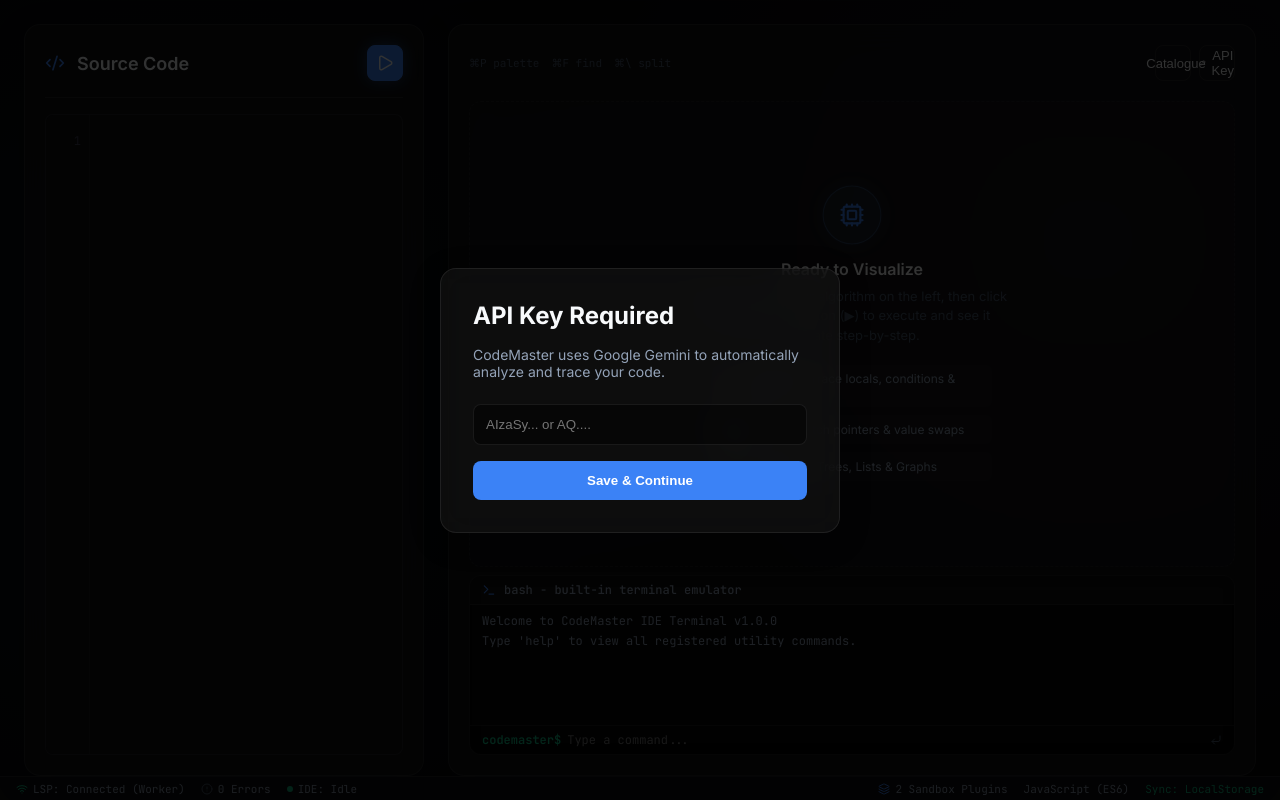
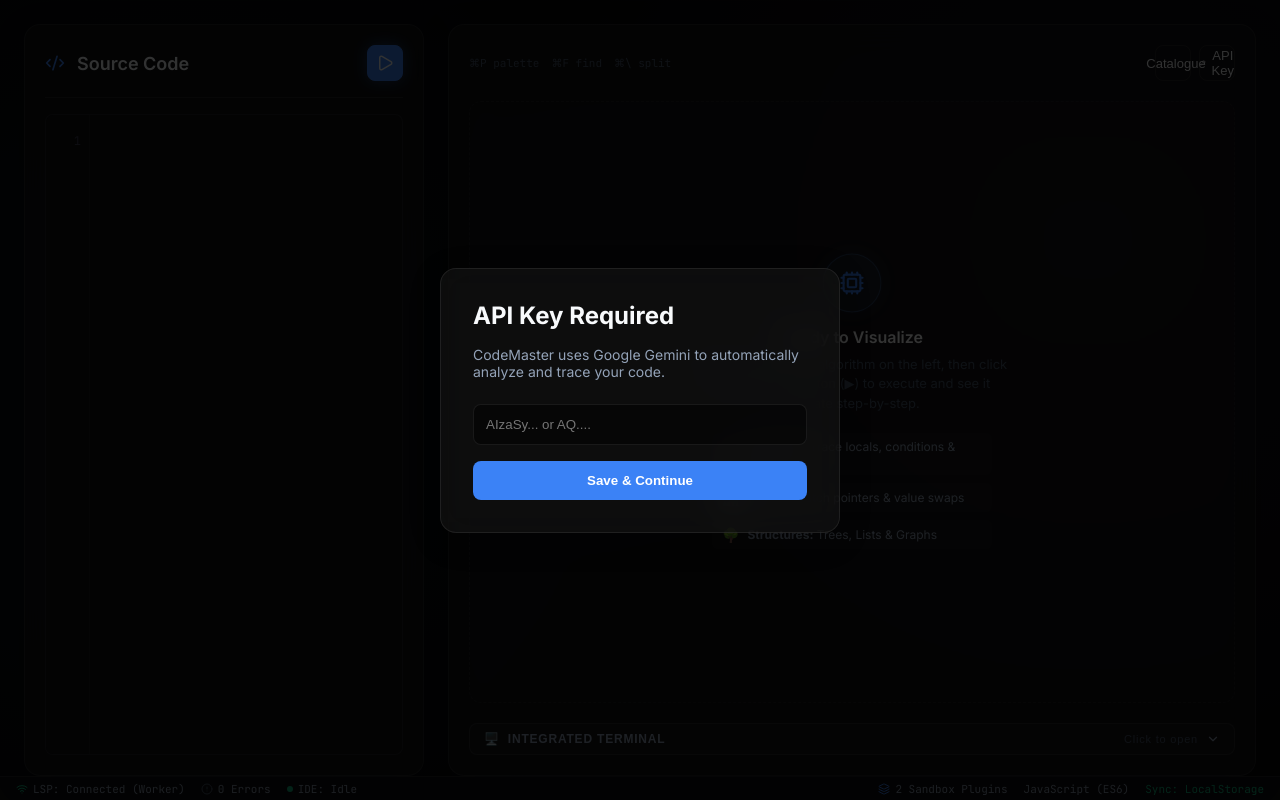
Before and after one commit to Pra0530/friendly-meitner, a React (Vite) app: page / in a window 1280 px wide. Built offline with nearby package versions, Linux system fonts and the light colour scheme.

Commit message:
Make integrated terminal collapsible and closed by default to neat the visualizer canvas layout

```diff
--- a/src/App.jsx
+++ b/src/App.jsx
@@ -9,7 +9,7 @@
 import StatusBar from './components/StatusBar';
 import { generateExecutionTrace } from './services/aiService';
 import { pluginManager } from './services/pluginManager';
-import { Key, BookOpen, Cpu } from 'lucide-react';
+import { Key, BookOpen, Cpu, ChevronDown, ChevronUp } from 'lucide-react';
 import { motion } from 'framer-motion';
 
 const getInitialKey = () => {
@@ -36,6 +36,7 @@
   const [isFindOpen, setIsFindOpen] = useState(false);
   const [isSplitView, setIsSplitView] = useState(false);
   const [diagnostics, setDiagnostics] = useState([]);
+  const [isTerminalOpen, setIsTerminalOpen] = useState(false);
 
   const [aiData, setAiData] = useState(null);
 
@@ -317,13 +318,45 @@
             </div>
           )}
 
-          {/* Terminal at the bottom */}
-          <div style={{ flexShrink: 0 }}>
-            <TerminalEmulator
-              code={editorCode}
-              onPlay={handlePlay}
-              lspDiagnostics={diagnostics}
-            />
+          {/* Collapsible Terminal */}
+          <div style={{ flexShrink: 0, marginTop: '12px' }}>
+            <button
+              onClick={() => setIsTerminalOpen(v => !v)}
+              style={{
+                width: '100%',
+                background: 'rgba(255,255,255,0.03)',
+                border: '1px solid var(--border-glass)',
+                borderRadius: isTerminalOpen ? '8px 8px 0 0' : '8px',
+                padding: '8px 14px',
+                display: 'flex',
+                alignItems: 'center',
+                justifyContent: 'space-between',
+                cursor: 'pointer',
+                color: 'var(--text-secondary)',
+                fontSize: '12px',
+                fontWeight: '600',
+                letterSpacing: '0.8px'
+              }}
+            >
+              <div style={{ display: 'flex', alignItems: 'center', gap: '8px' }}>
+                <span style={{ fontSize: '12px' }}>🖥️</span>
+                <span>INTEGRATED TERMINAL</span>
+              </div>
+              <div style={{ display: 'flex', alignItems: 'center', gap: '8px' }}>
+                <span style={{ fontSize: '11px', color: 'var(--text-muted)', fontWeight: '400' }}>
+                  {isTerminalOpen ? "Click to hide" : "Click to open"}
+                </span>
+                {isTerminalOpen ? <ChevronUp size={14} /> : <ChevronDown size={14} />}
+              </div>
+            </button>
+
+            {isTerminalOpen && (
+              <TerminalEmulator
+                code={editorCode}
+                onPlay={handlePlay}
+                lspDiagnostics={diagnostics}
+              />
+            )}
           </div>
         </div>
       </div>
```
